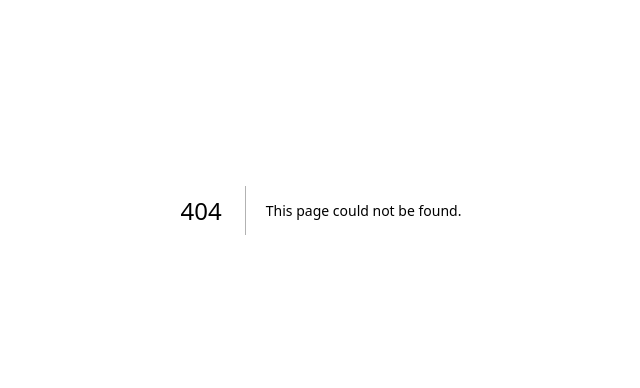
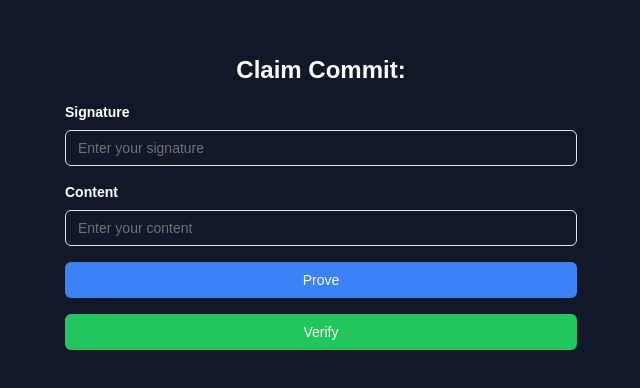
Before and after one commit to YoubetDao/zk-code, a Next.js app in the folder zk-code/: page /claim in a window 1280 px wide. Before the commit this address had no page. Shown: the part 190-578 px from the top of the page, without its empty margins (319-959 px from the left). Built offline with nearby package versions, Linux system fonts and the light colour scheme.

Commit message:
fix
Signed-off-by: hunknownz <klercc37@gmail.com>

```diff
--- /dev/null
+++ b/zk-code/app/claim/page.tsx
@@ -0,0 +1,73 @@
+"use client";
+
+import { useState } from "react";
+import { Input } from "@/components/ui/input";
+import { Button } from "@/components/ui/button";
+import { useSearchParams } from "next/navigation";
+
+export default function ClaimPage() {
+  const searchParams = useSearchParams();
+  const commitHash = searchParams.get("commit"); // Extract commit hash from the URL query parameter
+
+  const [signature, setSignature] = useState("");
+  const [content, setContent] = useState("");
+  const [proof, setProof] = useState("");
+
+  const generateProof = () => {
+    // Mock proof generation
+    setProof(
+      `Proof for commit: ${commitHash}, Signature: ${signature}, Content: ${content}`
+    );
+  };
+
+  const verifyProof = () => {
+    alert(`Verifying proof for: ${proof}`);
+  };
+
+  return (
+    <div className="min-h-screen flex flex-col items-center justify-center bg-gray-900 text-white p-6">
+      <h1 className="text-2xl font-bold mb-4">Claim Commit: {commitHash}</h1>
+
+      <div className="mb-4 w-full max-w-lg">
+        <label className="block mb-2 text-sm font-bold">Signature</label>
+        <Input
+          type="text"
+          value={signature}
+          onChange={(e) => setSignature(e.target.value)}
+          className="w-full mb-4"
+          placeholder="Enter your signature"
+        />
+
+        <label className="block mb-2 text-sm font-bold">Content</label>
+        <Input
+          type="text"
+          value={content}
+          onChange={(e) => setContent(e.target.value)}
+          className="w-full mb-4"
+          placeholder="Enter your content"
+        />
+
+        <Button
+          onClick={generateProof}
+          className="w-full mb-4 bg-blue-500 hover:bg-blue-700"
+        >
+          Prove
+        </Button>
+
+        {proof && (
+          <div className="bg-gray-800 p-4 rounded-lg shadow-lg mb-4">
+            <h2 className="text-xl font-bold mb-2">Generated Proof</h2>
+            <p>{proof}</p>
+          </div>
+        )}
+
+        <Button
+          onClick={verifyProof}
+          className="w-full bg-green-500 hover:bg-green-700"
+        >
+          Verify
+        </Button>
+      </div>
+    </div>
+  );
+}
```
